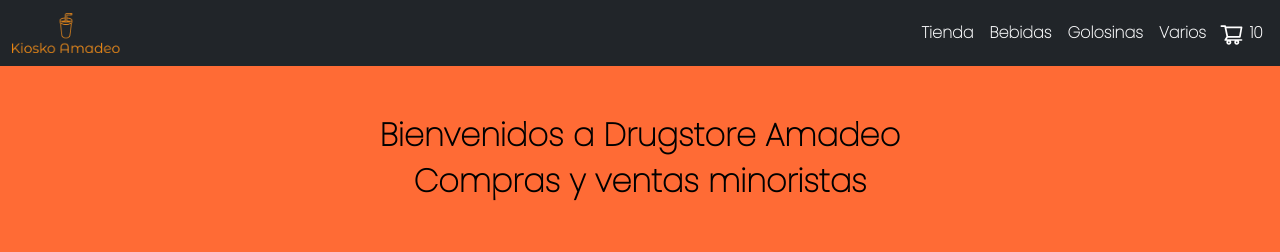
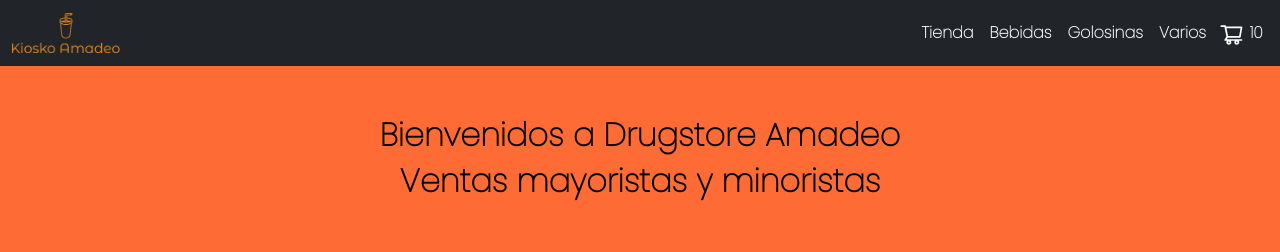
Before and after one commit to Portero20/KioskoAmadeo-Portero, a React (Create React App) app: page / in a window 1280 px wide. Shown: the top 252 px of the page. Built offline with nearby package versions, Linux system fonts and the light colour scheme.

Commit message:
he creado mis rutas

```diff
--- a/package.json
+++ b/package.json
@@ -12,6 +12,7 @@
     "react-bootstrap": "^2.5.0",
     "react-dom": "^18.2.0",
     "react-icons": "^4.4.0",
+    "react-router-dom": "^6.3.0",
     "react-scripts": "5.0.1",
     "web-vitals": "^2.1.4"
   },
--- a/src/App.jsx
+++ b/src/App.jsx
@@ -1,6 +1,7 @@
 import Footer from "./components/footer/Footer";
 import Header from "./components/header/Header";
 import ItemListContainer from "./components/main/ItemListContainer";
+import {BrowserRouter} from 'react-router-dom';
 
 
 import "./scss/index.scss";
@@ -18,7 +19,7 @@
 
     <>
       <Header />
-      <ItemListContainer test="Compras y ventas minoristas"/>
+      <ItemListContainer test={"Ventas mayoristas y minoristas"} />
       <Footer />
     </>
   );
--- a/src/components/main/ItemListContainer.jsx
+++ b/src/components/main/ItemListContainer.jsx
@@ -63,7 +63,6 @@
           <h2 style={{ fontWeight: "bolder", color:'black' }} className="animate__animated animate__bounceIn">{test}</h2>
         </Layout>
 
-
         <Cards/>
 
         <CardCliente/>
```
Also changed, not shown: 1 other file (tests, documents, lock files or other folders).
